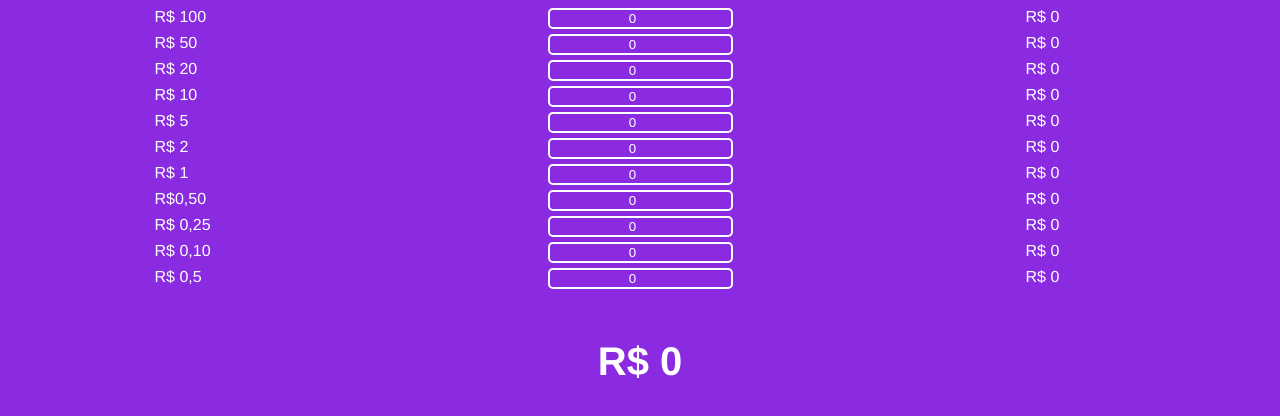
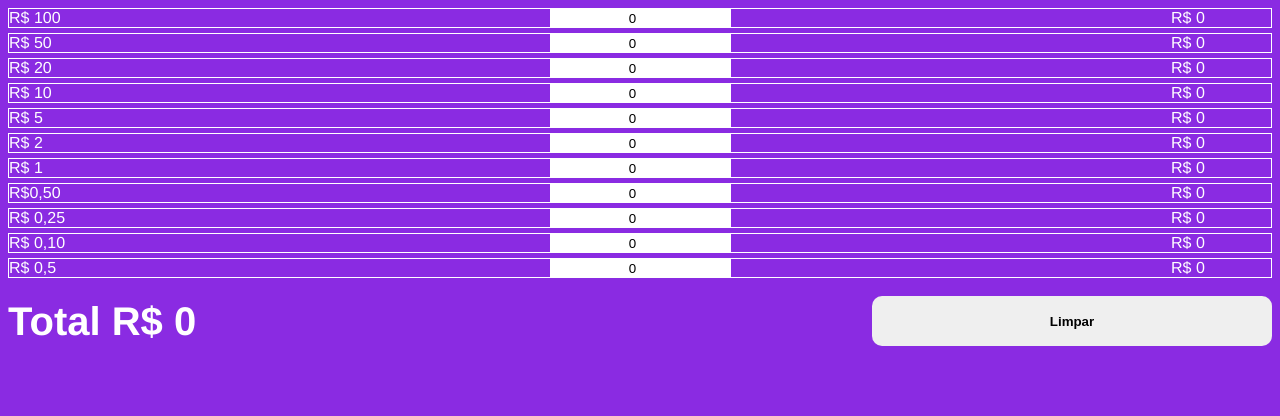
Before and after one commit to RodrigoGrisi/FacilitadordeCaixa_Vuejs, a plain HTML site: page index.html in a window 1280 px wide. Drawn offline with nearby package versions, Linux system fonts and the light colour scheme.

Commit message:
just some repairs

```diff
--- a/index.html
+++ b/index.html
@@ -1,5 +1,6 @@
 <!DOCTYPE html>
 <html lang="en">
+
 <head>
     <meta charset="UTF-8">
     <meta name="viewport" content="width=device-width, initial-scale=1.0">
@@ -73,14 +74,16 @@
             </div> <br>
 
 
-                <div>
-                   <h1>R$ {{soma}}</h1>
+            <div class="final">
+                <h1> Total R$ {{soma}}</h1>
+                <button> Limpar </button>
             </div>
 
+
             <script src="app.js"></script>
-
         </div>
 
     </div>
 </body>
+
 </html>
--- a/style.css
+++ b/style.css
@@ -6,8 +6,10 @@ body{
 
 .input-group{
     display: flex;
-    justify-content: space-around;
+    justify-content: space-between;
     margin-bottom: 5px;
+    border: 1px solid white;
+    margin-top: 2px;
 }
 
 .input-group > label{
@@ -19,14 +21,40 @@ body{
 }
 
 .input-group > input{
+    border-style: none;
     background: none;
-    border: solid 2px white;
-    border-radius: 5px;
+    background-color: white;
     text-align: center;
-    color: white;
+    color: black;
 }
 
 h1{
     text-align: center;
     font-size: 40px;
 }
+
+.final{
+    display: flex;
+    text-align: center;
+    justify-content: space-between;
+    align-items: center;
+    width: auto;
+    height: 40px;
+}
+
+.final button{
+  font-weight: bold;
+  border-style: none;
+  height: 50px;
+  width: 400px;
+  border-radius: 10px;
+  cursor: pointer;
+}
+.final button:hover{
+  font-weight: bold;
+  border-style: none;
+  height: 50px;
+  width: 400px;
+  border-radius: 10px;
+  cursor: pointer;
+}
```
Also changed, not shown: app.js (+32 -34 lines). Lines whose indentation alone changed are shown as unchanged.
